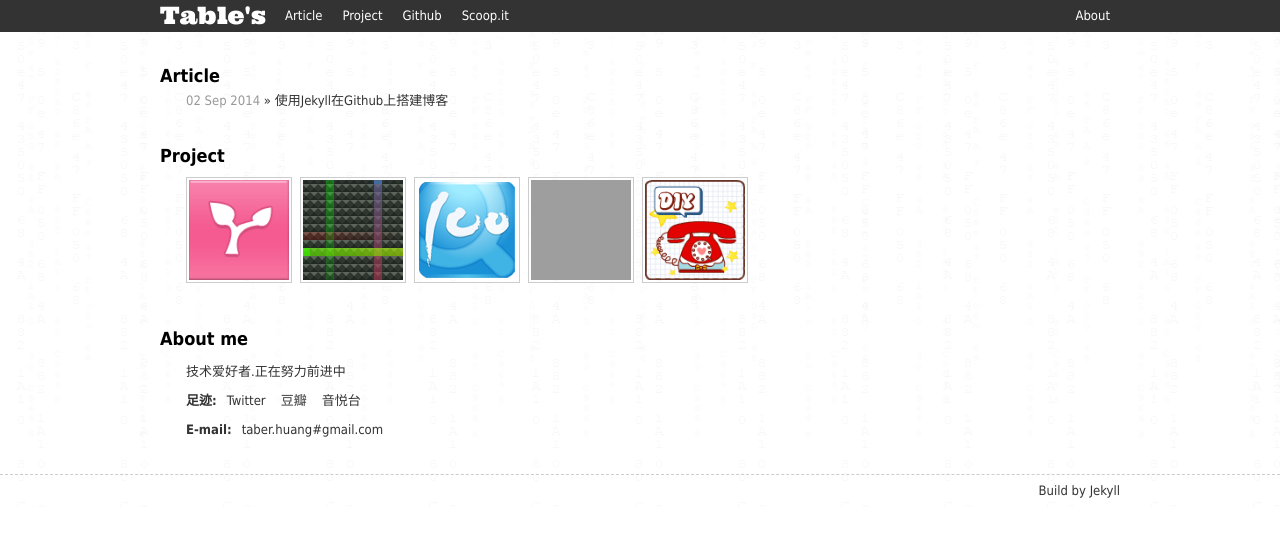
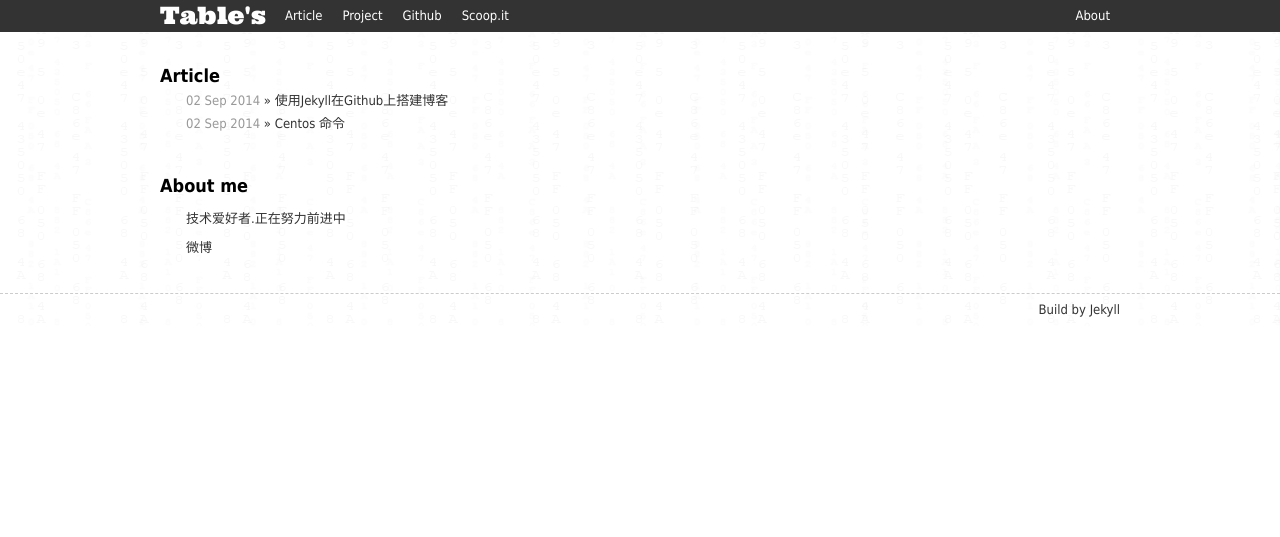
Before and after one commit to Dandanbo/dandanbo.github.io, a Jekyll site: the page built from index.html, in a window 1280 px wide. Shown: the top 537 px of the page. Built offline with Jekyll 4.4.1, drawn with Linux system fonts in a browser that asks for light colours; Markdown is read by kramdown in place of the engine named in the settings; grey boxes are pictures that could not be loaded.

Commit message:
add a new page and edit index.html

```diff
--- /dev/null
+++ b/_posts/2014-09-02-CentOS-命令.markdown
@@ -0,0 +1 @@
+安装中文输入法命令：yum install "@Chinese Support"
--- a/index.html
+++ b/index.html
@@ -66,32 +66,11 @@ h2 {
   </ul>
 </section>
 
-<section id="project">
-  <h2>Project</h2>
-  <ul class="fn-clear">
-    <li class="fn-left">
-      <a href="/project/plant.html" title="图片加工厂"><img src="/static/images/plant.png" alt="图片加工厂" /></a>
-    </li>
-    <li class="fn-left">
-      <a href="/project/light.html" title="Android 屏保"><img src="/static/images/light.gif" alt="Android 屏保" /></a>
-    </li>
-    <li class="fn-left">
-      <a href="https://chrome.google.com/webstore/detail/%E5%BF%AB%E9%80%92%E6%9F%A5%E8%AF%A2/fcganpmlhcfmnjkpmnpddajmkeeommoc" title="Chrome扩展-快递查询应用"><img src="/static/images/kuaidi.png" alt="快递查询应用" /></a>
-    </li>
-    <li class="fn-left">
-      <a href="http://itunes.apple.com/us/app/bao-bao-jiao-lian/id538261867?mt=8&uo=4" title="宝宝教练"><img src="http://a2.mzstatic.com/us/r1000/107/Purple/v4/6f/ff/4d/6fff4ddd-bf5c-6efc-3884-0809407a09be/mza_4643124410096853757.175x175-75.jpg" alt="宝宝教练-logo" /></a>
-    </li>
-    <li class="fn-left">
-      <a href="https://itunes.apple.com/app/memix-pro/id559730363?mt=8" title="TTCall"><img src="/static/images/tt-call-icon.png" alt="TTCall-logo" /></a>
-    </li>
-  </ul>
-</section>
 
 <section id="aboutme">
   <h2>About me</h2>
   <p>技术爱好者.正在努力前进中</p>
-  <p><span>足迹:</span><a href="https://twitter.com/taberhuang">Twitter</a><a href="http://www.douban.com/people/34350903/">豆瓣</a><a href="http://www.yinyuetai.com/u/1437841">音悦台</a></p>
-  <p><span>E-mail:</span>taber.huang#gmail.com</p>
+  <p>	<a href="http://weibo.com/idandanbo">微博 </a></p>
 </section>
 
 <script>
```
